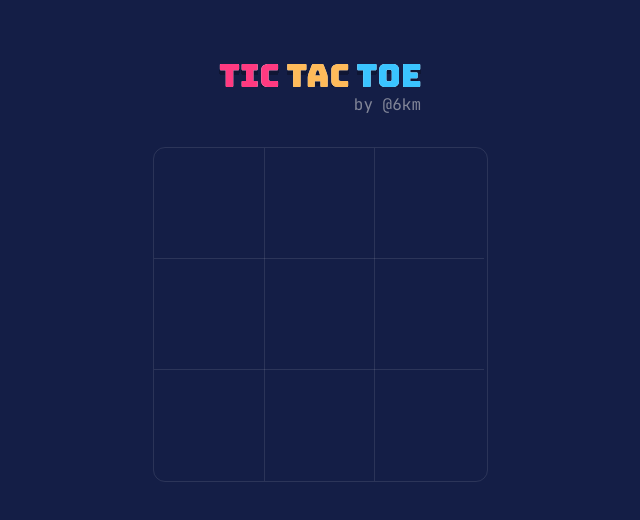
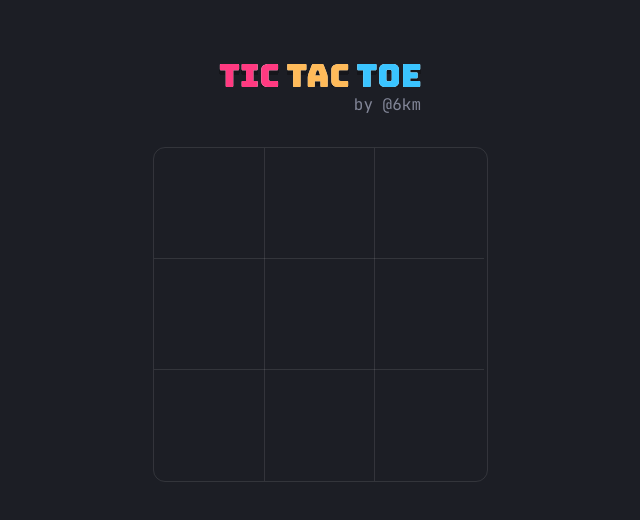
Before and after one commit to 6km/tic-tac-toe, a React (Vite) app: page / in a window 1280 px wide. Shown: the top 520 px of the page, without its empty margins (320-960 px from the left). Built offline with nearby package versions, Linux system fonts and the light colour scheme; a web font is replaced by a local one.

Commit message:
Change colors

```diff
--- a/src/components/Button.jsx
+++ b/src/components/Button.jsx
@@ -3,12 +3,14 @@ import { motion } from 'framer-motion'
 const buttonVariants = {
 	initial: {
 		scale: 0.95,
+		borderRadius: 12
 	},
 	animate: {
 		scale: 1,
 	},
 	hover: {
 		scale: 0.95,
+		borderRadius: 14
 	},
 }
 
@@ -17,8 +19,7 @@ export default function Button({ onClick, children }) {
 		<motion.button
 			style={{
 				padding: '10px 28px',
-				borderRadius: 12,
-				background: '#202A52',
+				background: '#272933',
 			}}
 			variants={buttonVariants}
 			whileHover="hover"
--- a/src/index.scss
+++ b/src/index.scss
@@ -1,5 +1,6 @@
 :root {
-	--background-color: #141E46;
+	// --background-color: #141E46;
+	--background-color: #1c1e25;
 	--text-color: white;
 	--border-color: rgba(255, 255, 255, 0.1);
 	--hover-color: #acb1c9;
```
Also changed, not shown: screenshot.png.
